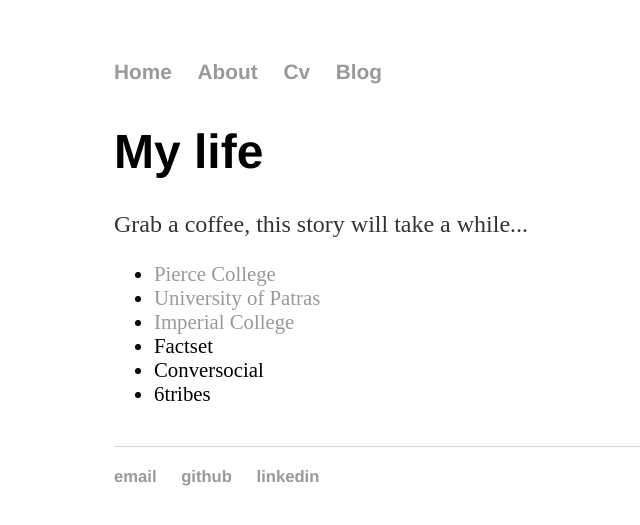
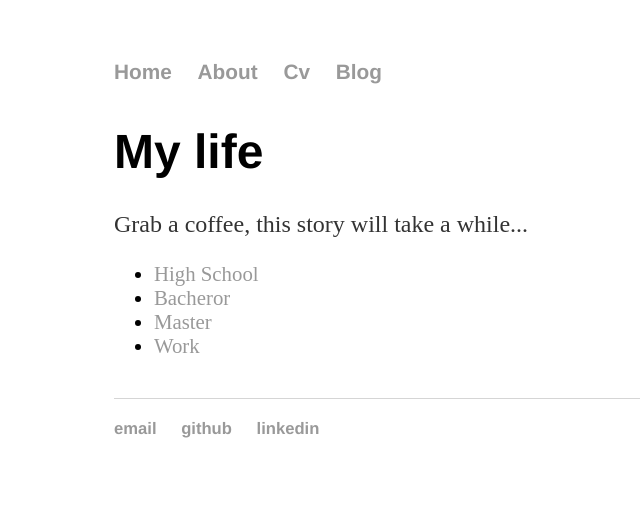
Before and after one commit to nsorros/nsorros.github.io, a Jekyll site: the page built from about/index.html, in a window 1280 px wide. Shown: the top 525 px of the page, without its empty margins (78-718 px from the left). Built offline with Jekyll 4.4.1, drawn with Linux system fonts in a browser that asks for light colours.

Commit message:
Update index.html

```diff
--- a/about/index.html
+++ b/about/index.html
@@ -5,10 +5,8 @@ title: My life
 <h1>{{ page.title }}</h1>
 <p>Grab a coffee, this story will take a while...</p>
 <ul>
-	<li><a href="/about/pierce_college">Pierce College</a></li>
-	<li><a href="/about/university_of_patras">University of Patras</a></li>
-	<li><a href="/about/imperial_college">Imperial College</a></li>
-	<li>Factset</li>
-	<li>Conversocial</li>
-	<li>6tribes</li>
+	<li><a href="/about/highschool">High School</a></li>
+	<li><a href="/about/bachelor">Bacheror</a></li>
+	<li><a href="/about/master">Master</a></li>
+	<li><a href="/about/work">Work</a></li>
 </ul>
```
